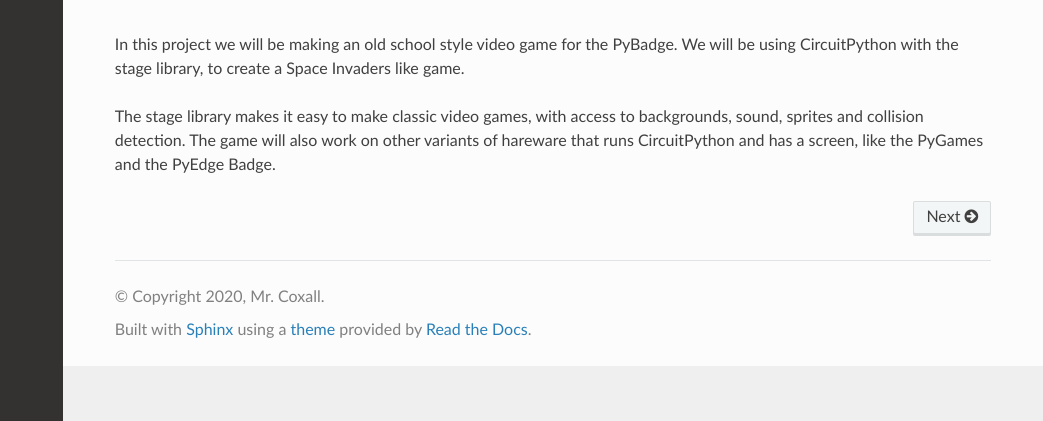
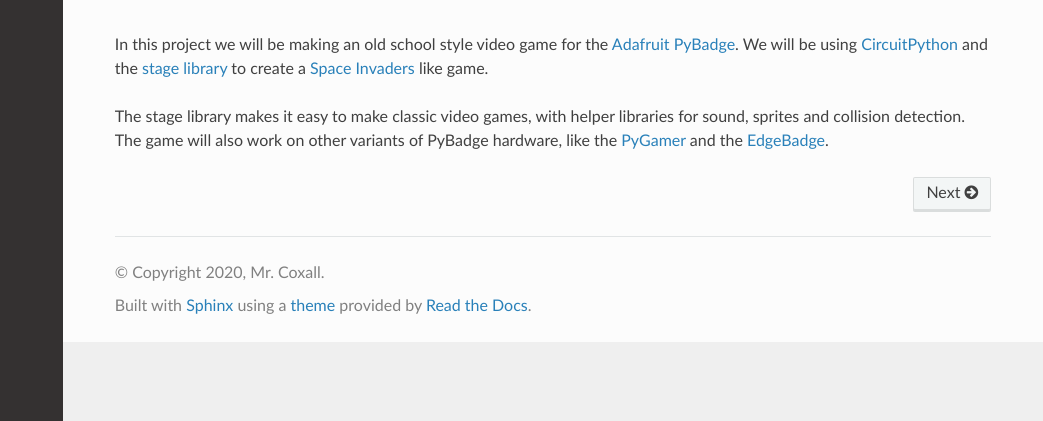
Before and after one commit to ics3u-2-2019/ICS3U-2019-Group0, a Sphinx documentation site: the page built from docs/index.rst, in a window 1280 px wide, cut to the strip 479-900 px from the top of the page. Shown: the whole strip, without its empty margins (237-1280 px from the left). Built offline with Sphinx 7.4.7 and the Read the Docs theme 2.0.0, drawn with Linux system fonts in a browser that asks for light colours; pages that are not in the unit, such as notebooks, are missing from menus.

Commit message:
Update index.rst

```diff
--- a/docs/index.rst
+++ b/docs/index.rst
@@ -34,9 +34,9 @@
     <iframe width="560" height="315" src="https://www.youtube.com/embed/PpzAbdmxzPU?rel=0" frameborder="0" allow="autoplay; encrypted-media" allowfullscreen></iframe>
     </div>
 
-In this project we will be making an old school style video game for the PyBadge. We will be using CircuitPython with the stage library, to create a Space Invaders like game.
+In this project we will be making an old school style video game for the `Adafruit PyBadge <https://www.adafruit.com/product/4200>`_. We will be using `CircuitPython <https://circuitpython.org>`_ and the `stage library <https://learn.adafruit.com/circuitpython-stage-game-library>`_ to create a `Space Invaders <https://en.wikipedia.org/wiki/Space_Invaders>`_ like game.
 
-The stage library makes it easy to make classic video games, with access to backgrounds, sound, sprites and collision detection. The game will also work on other variants of hareware that runs CircuitPython and has a screen, like the PyGames and the PyEdge Badge.
+The stage library makes it easy to make classic video games, with helper libraries for sound, sprites and collision detection. The game will also work on other variants of PyBadge hardware, like the `PyGamer <https://www.adafruit.com/product/4242>`_ and the `EdgeBadge <https://www.adafruit.com/product/4400>`_.
 
 .. toctree::
    :maxdepth: 2
```
